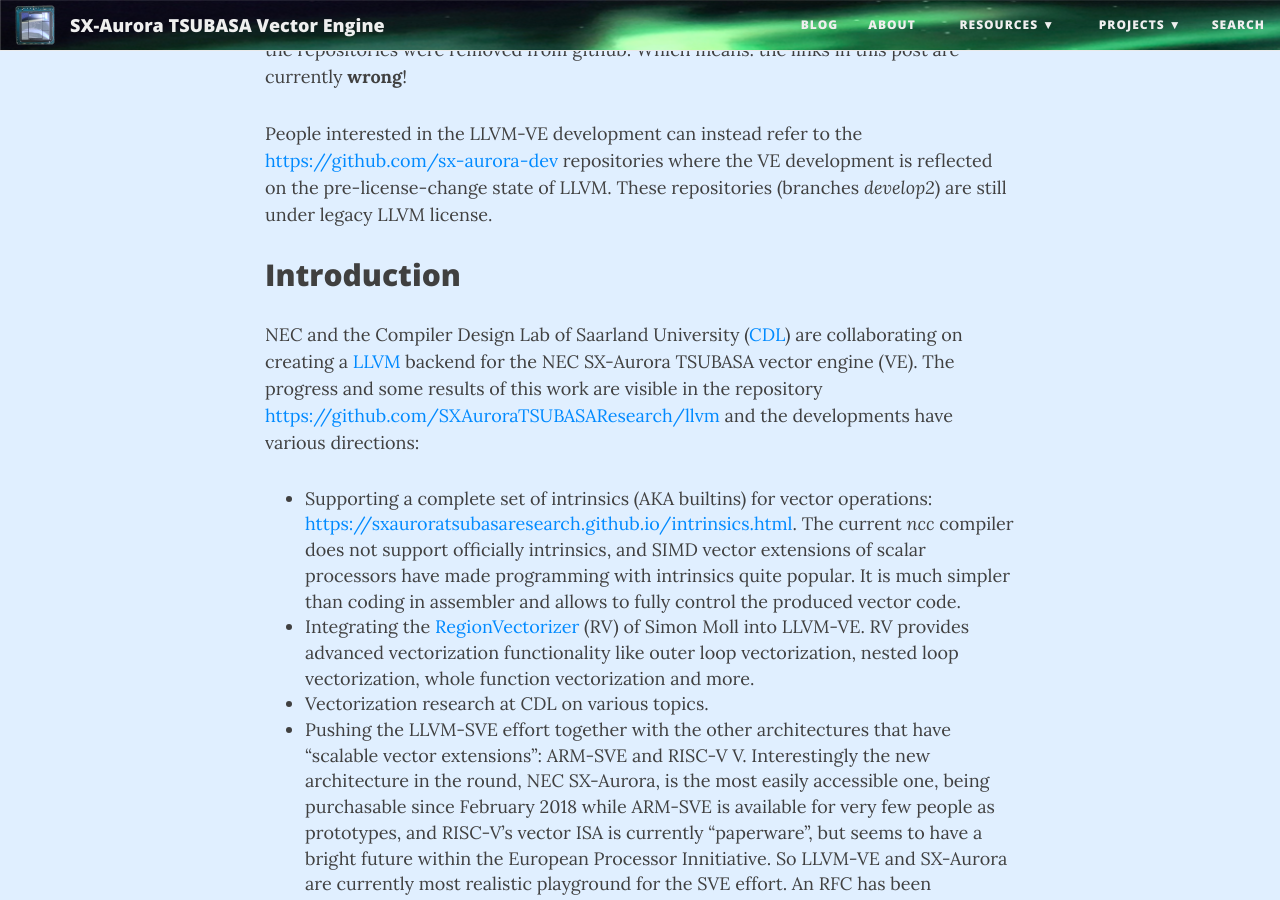
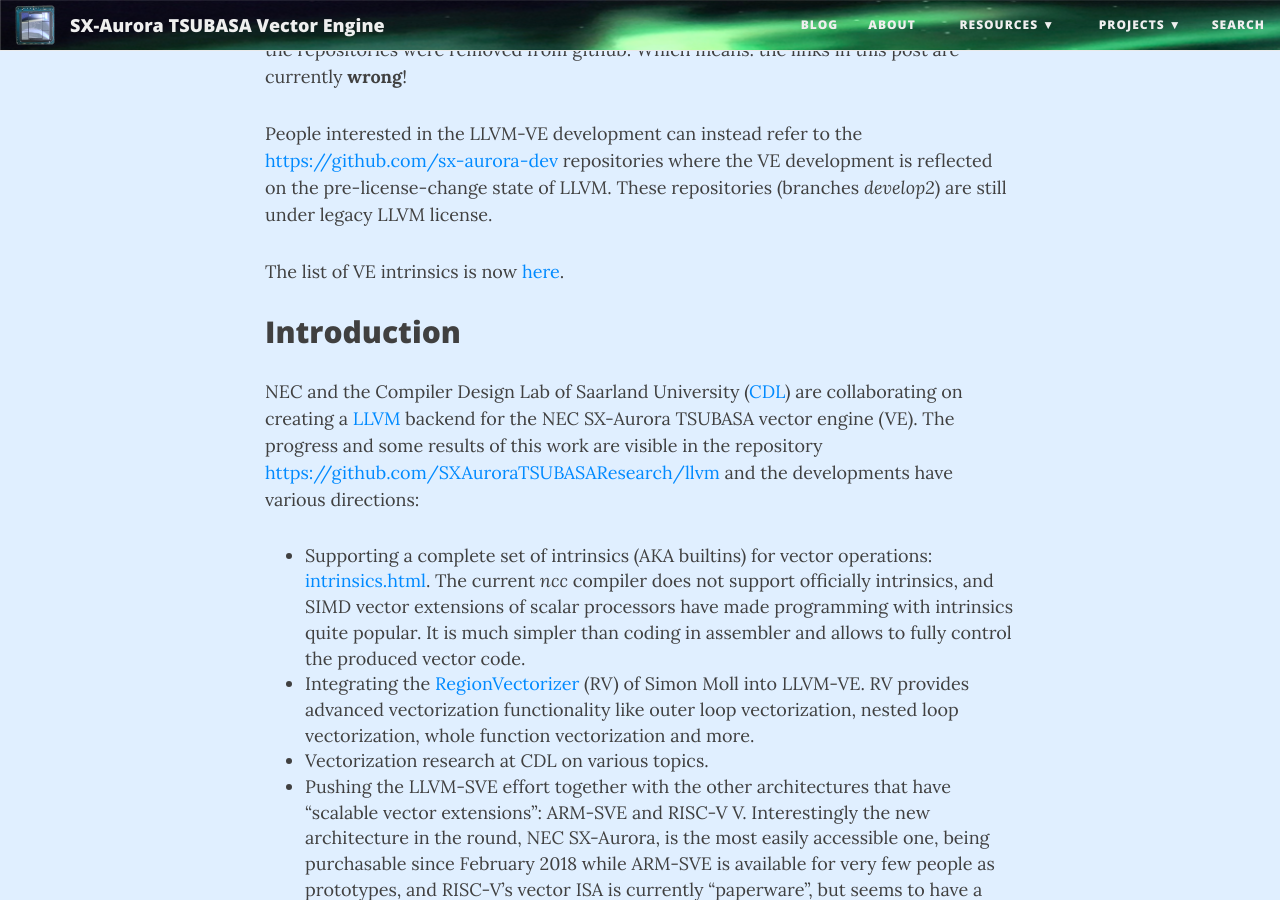
Before and after one commit to SX-Aurora/SX-Aurora.github.io, a Jekyll site: the page built from _posts/2018-11-30-Testing-LLVM-VE-RV.md, in a window 1280 px wide and 900 px high, scrolled down 491 px. Built offline with Jekyll 4.4.1, drawn with Linux system fonts in a browser that asks for light colours; nearby versions of some CDN libraries; comment, search, counter and statistics services are not loaded.

Commit message:
Added local link to intrinsics.

```diff
--- a/_posts/2018-11-30-Testing-LLVM-VE-RV.md
+++ b/_posts/2018-11-30-Testing-LLVM-VE-RV.md
@@ -27,6 +27,8 @@
 pre-license-change state of LLVM. These repositories (branches
 *develop2*) are still under legacy LLVM license.
 
+The list of VE intrinsics is now [here](/img/intrinsics.html).
+
 
 ## Introduction
 
@@ -38,7 +40,7 @@
 [https://github.com/SXAuroraTSUBASAResearch/llvm](https://github.com/SXAuroraTSUBASAResearch/llvm)
 and the developments have various directions:
 
-* Supporting a complete set of intrinsics (AKA builtins) for vector operations: [https://sxauroratsubasaresearch.github.io/intrinsics.html](https://sxauroratsubasaresearch.github.io/intrinsics.html). The current *ncc* compiler does not support officially intrinsics, and SIMD vector extensions of scalar processors have made programming with intrinsics quite popular. It is much simpler than coding in assembler and allows to fully control the produced vector code.
+* Supporting a complete set of intrinsics (AKA builtins) for vector operations: [intrinsics.html](/img/intrinsics.html). The current *ncc* compiler does not support officially intrinsics, and SIMD vector extensions of scalar processors have made programming with intrinsics quite popular. It is much simpler than coding in assembler and allows to fully control the produced vector code.
 * Integrating the [RegionVectorizer](https://github.com/cdl-saarland/rv) (RV) of Simon Moll into LLVM-VE. RV provides advanced vectorization functionality like outer loop vectorization, nested loop vectorization, whole function vectorization and more.
 * Vectorization research at CDL on various topics.
 * Pushing the LLVM-SVE effort together with the other architectures that have "scalable vector extensions": ARM-SVE and RISC-V V. Interestingly the new architecture in the round, NEC SX-Aurora, is the most easily accessible one, being purchasable since February 2018 while ARM-SVE is available for very few people as prototypes, and RISC-V's vector ISA is currently "paperware", but seems to have a bright future within the European Processor Innitiative. So LLVM-VE and SX-Aurora are currently most realistic playground for the SVE effort. An RFC has been published at [https://reviews.llvm.org/D53613](https://reviews.llvm.org/D53613) and is the foundation of a new, SVE related set of intrinsics which are vector length and vector masks aware.
```
